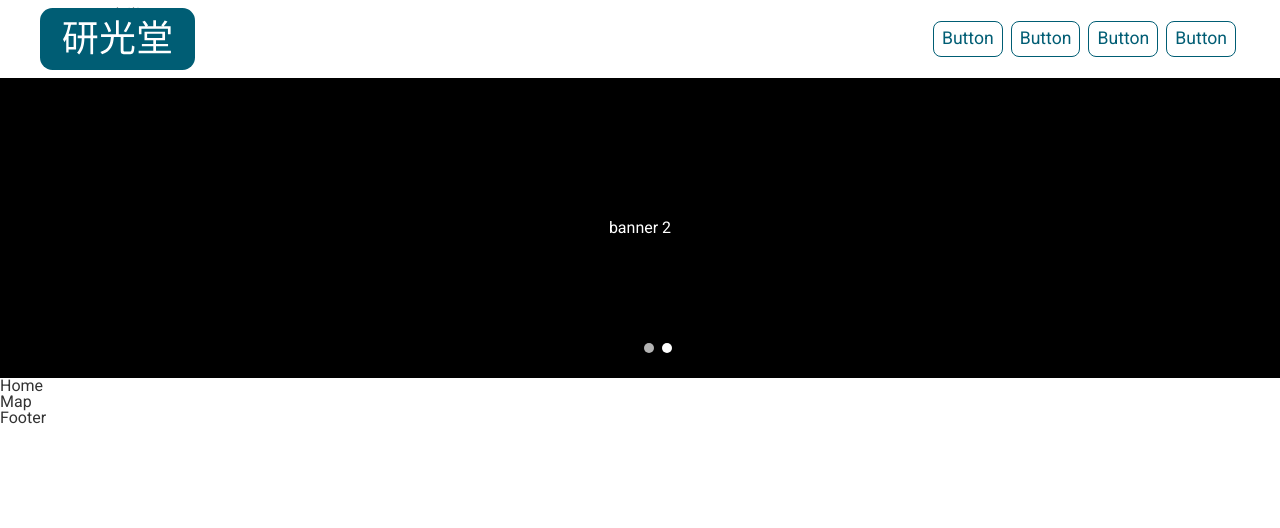
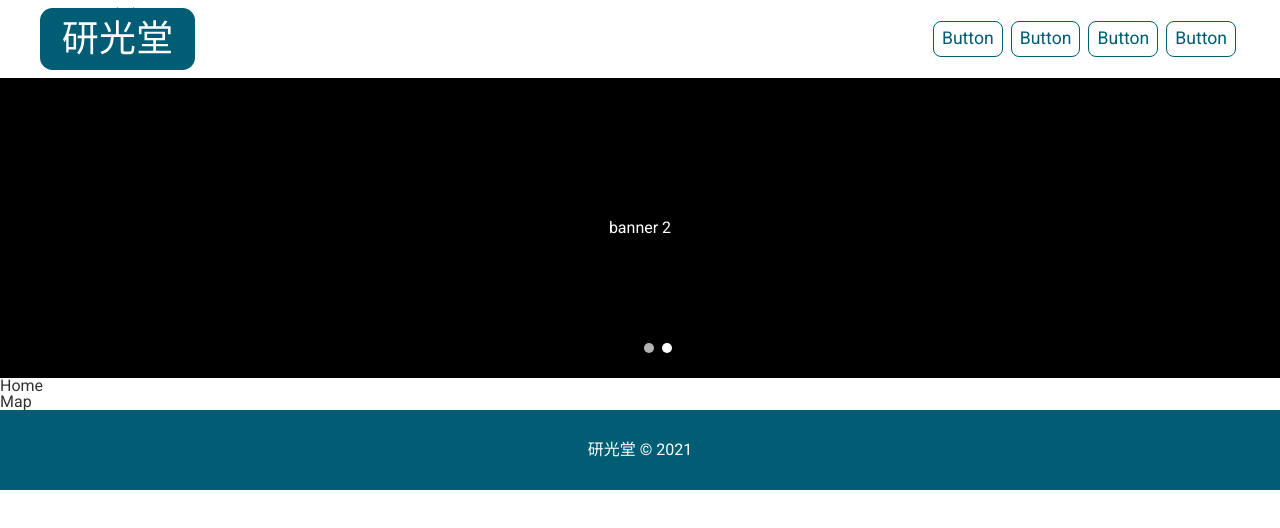
Before and after one commit to a510102/yangua0203, a React (Create React App) app: page / in a window 1280 px wide. Shown: the top 528 px of the page. Built offline with nearby package versions, Linux system fonts and the light colour scheme.

Commit message:
[UPDATE]
update footer

```diff
--- a/src/app/components/Footer/index.tsx
+++ b/src/app/components/Footer/index.tsx
@@ -1,5 +1,11 @@
+import { FooterWrapper } from './styledComponents';
+
 export function Footer() {
-  return (
-    <footer>Footer</footer>
-  )
+	const storeName = '研光堂';
+	const year = new Date().getFullYear()
+	return(
+		<FooterWrapper>
+			<p className='copyright'>{storeName} © {year}</p>
+		</FooterWrapper>
+	)
 }
--- /dev/null
+++ b/src/app/components/Footer/styledComponents.ts
@@ -0,0 +1,12 @@
+import styled from "styled-components";
+
+export const FooterWrapper = styled.footer`
+	width: 100%;
+	min-height: 80px;
+	box-sizing: border-box;
+	background: #005D74;
+	color: #fff;
+	display: flex;
+	justify-content: center;
+	align-items: center;
+`;
```
